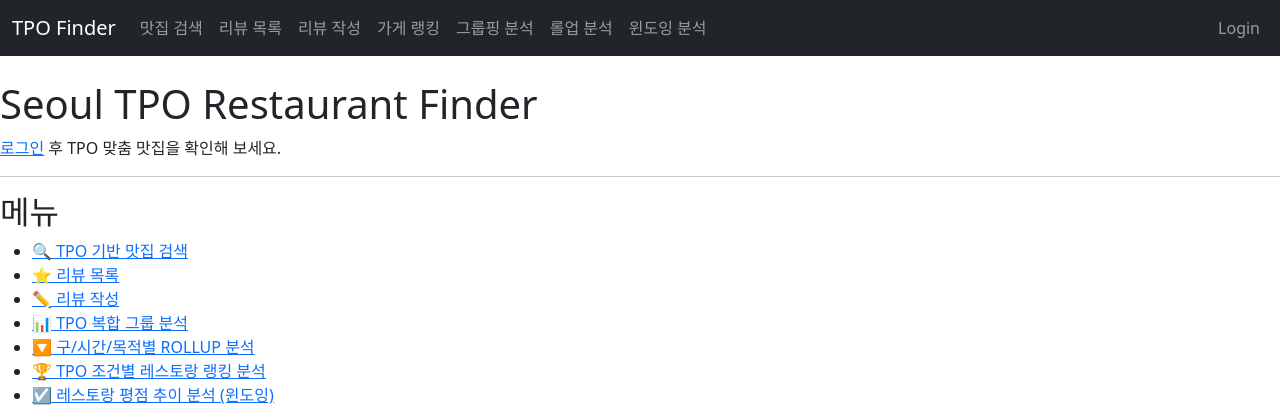
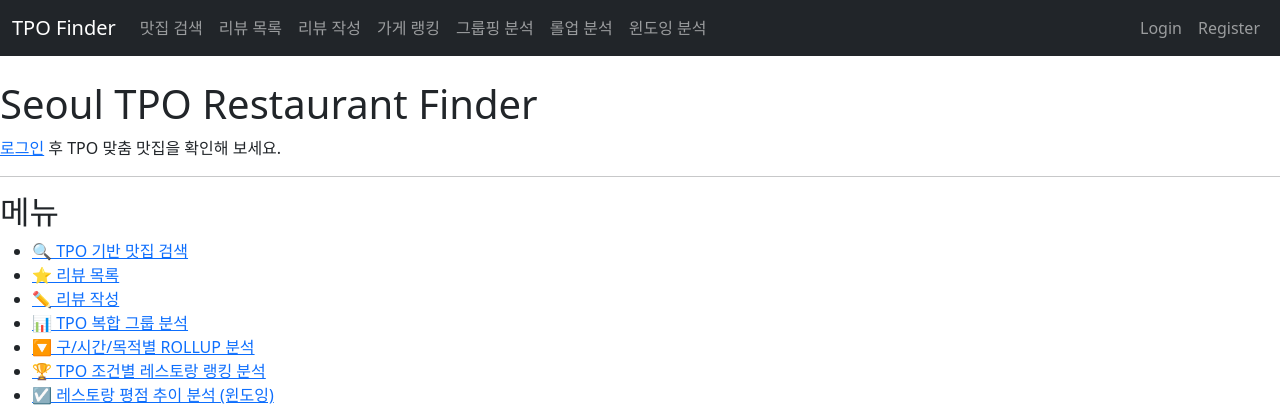
Before and after one commit to seoyoung1214/Seoul-TPO-Restaurant-Finder, a PHP site: page /team12/index.php in a window 1280 px wide. Shown: the top 409 px of the page. Run offline with PHP 8.4, Linux system fonts and the light colour scheme.

Commit message:
feat: 네비게이션 바 로그인 로그아웃 레지스터 구현

```diff
--- a/public/header.php
+++ b/public/header.php
@@ -42,21 +42,32 @@
             </ul>
 
             <ul class="navbar-nav">
+
                 <?php if (!empty($_SESSION['user_id'])): ?>
+                    <!-- 로그인 상태 -->
                     <li class="nav-item">
                         <span class="nav-link text-light">
-                            <?= htmlspecialchars($_SESSION['username'] ?? "", ENT_QUOTES, 'UTF-8') ?> 님
+                            <?= htmlspecialchars($_SESSION['username'] ?? '', ENT_QUOTES, 'UTF-8') ?> 님
                         </span>
                     </li>
+
                     <li class="nav-item">
                         <a class="nav-link" href="/Seoul-TPO-Restaurant-Finder/public/logout.php">Logout</a>
                     </li>
+
                 <?php else: ?>
+                    <!-- 비로그인 상태 -->
                     <li class="nav-item">
                         <a class="nav-link" href="/Seoul-TPO-Restaurant-Finder/public/login.php">Login</a>
                     </li>
+
+                    <li class="nav-item">
+                        <a class="nav-link" href="/Seoul-TPO-Restaurant-Finder/public/register.php">Register</a>
+                    </li>
                 <?php endif; ?>
+
             </ul>
+
         </div>
     </div>
 </nav>
```
